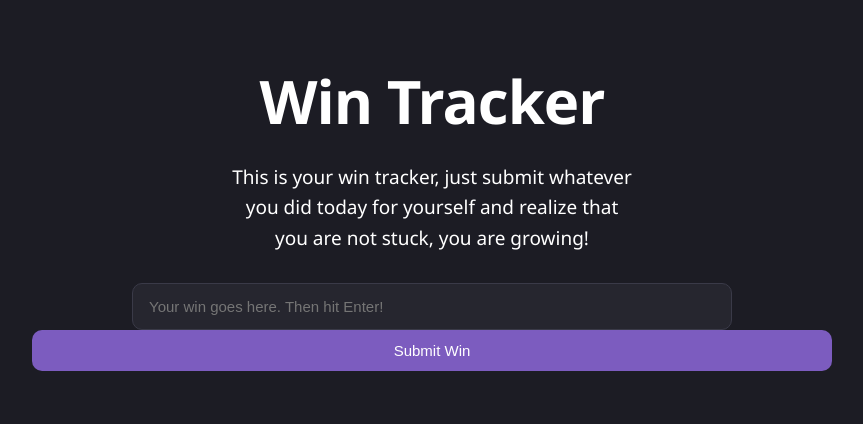
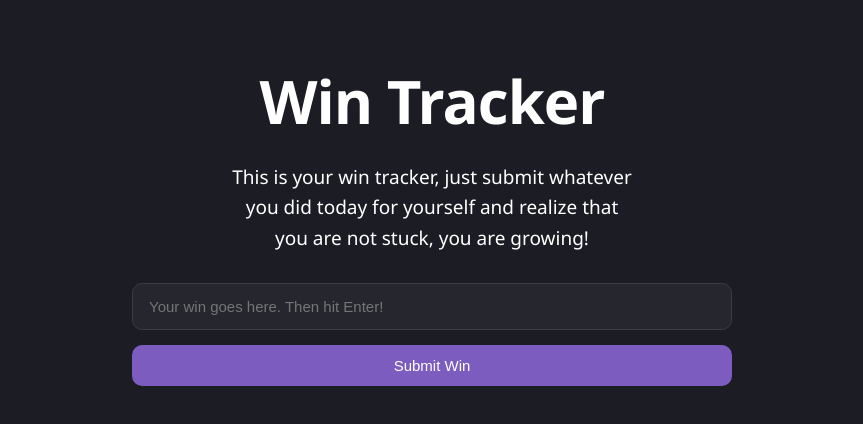
Before and after one commit to Allkindoflower/win-tracker-react, a React (Vite) app: page / in a window 1280 px wide. Shown: the top 424 px of the page, without its empty margins (208-1071 px from the left). Built offline with nearby package versions, Linux system fonts and the light colour scheme.

Commit message:
fix attempt 3: inconsistent button and field

```diff
--- a/src/components/savewin.jsx
+++ b/src/components/savewin.jsx
@@ -6,9 +6,9 @@ const SaveWin = ({addWin}) => {
     const [currentWin, setCurrentWin] = useState("")
 
 
-    return <div>
+    return <div id="save-win-con">
 
-        <input id="main-text-field"value={currentWin} required type="text"
+        <input value={currentWin} required type="text"
         onChange={(e) => setCurrentWin(e.target.value)}
         onKeyDown={(e) => {
         if (e.key === "Enter" && currentWin !== "") {
@@ -18,7 +18,7 @@ const SaveWin = ({addWin}) => {
         }}
         placeholder="Your win goes here. Then hit Enter!" />
 
-        <button id="submit-button" onClick={(e) =>
+        <button onClick={(e) =>
             {if (currentWin !== "")
             {addWin(currentWin)
              setCurrentWin("")
--- a/src/index.css
+++ b/src/index.css
@@ -48,7 +48,12 @@ p {
 }
 
 /* SaveWin */
-
+#save-win-con button{
+  width: 75%;
+  display: block;
+  margin: 0 auto;
+  margin-top: 15px;
+}
 
 input[type="text"] {
   width: 75%;
@@ -66,6 +71,7 @@ input[type="text"] {
 }
 
 input[type="text"]:focus {
+  width: 75%;
   border-color: #7c5cbf;
 }
 
@@ -79,13 +85,6 @@ button {
   font-size: 15px;
   cursor: pointer;
   transition: background 0.2s ease, transform 0.1s ease;
-}
-
-#submit-button {
- width: 18.3rem;
- margin: 0 auto;
- width: 100%;
- box-sizing: border-box;
 }
 
 button:hover {
```
